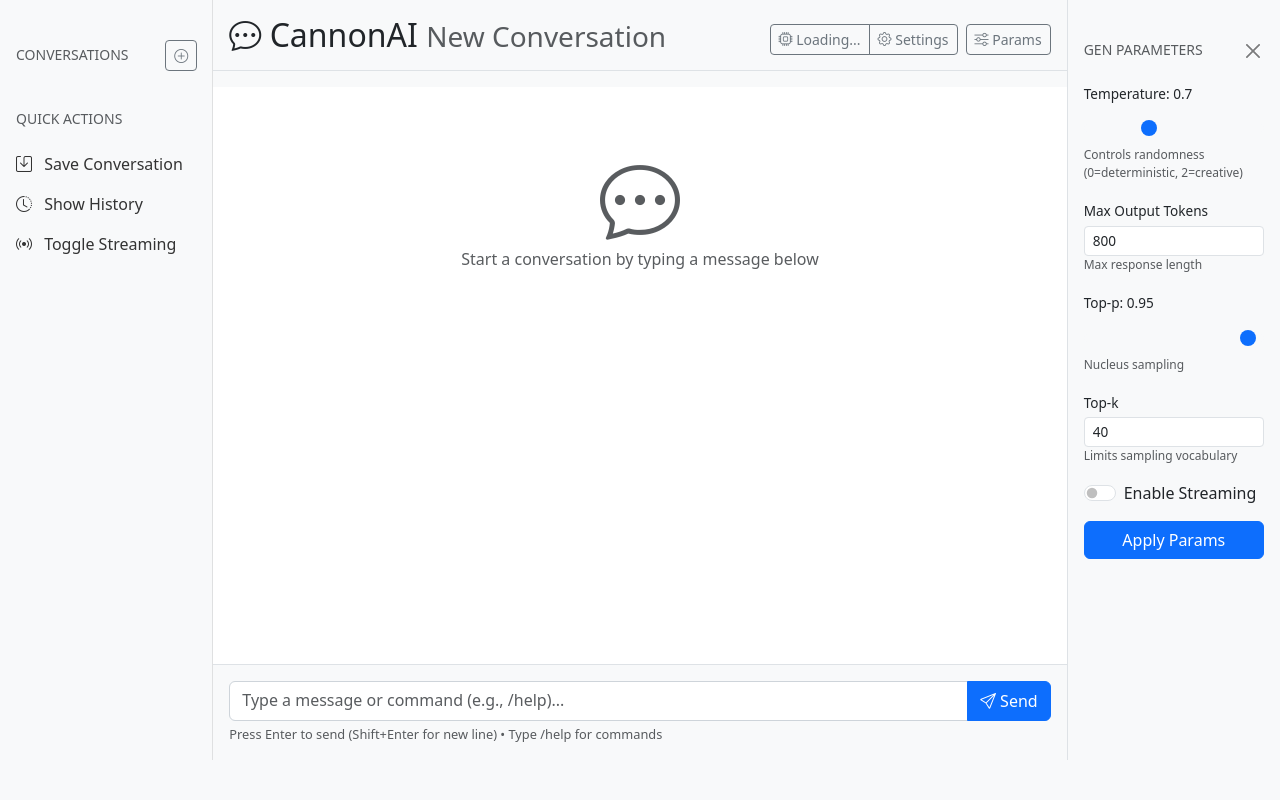
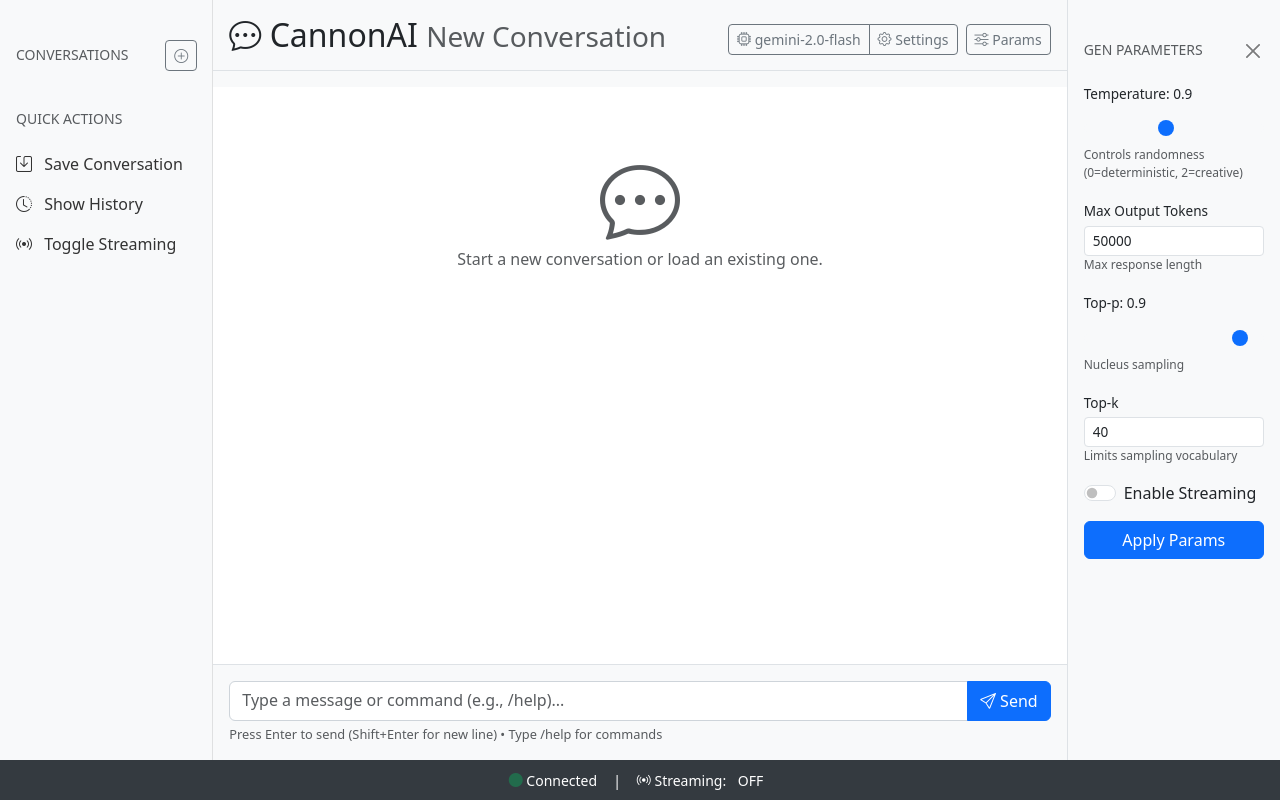
Before and after one commit to CannonWest/CannonAI, a Flask app: page / in a window 1280 px wide. Run offline with Flask 3, Linux system fonts and the light colour scheme; data that the repository does not hold is empty; some libraries are stand-ins or nearby versions.

Commit message:
Revert "removed footer"
This reverts commit 7c7a4c08e4c3988e4f6fce0ea797a8fe27fc0872.

```diff
--- a/cannonai/gui/static/js/app.js
+++ b/cannonai/gui/static/js/app.js
@@ -665,6 +665,11 @@
         document.getElementById('thinkingIndicator').classList.toggle('d-none', !show);
     }
 
+    updateConnectionStatus(connected = true) { /* ... (no change to this function) ... */
+        const statusEl = document.getElementById('connectionStatus');
+        statusEl.innerHTML = `<i class="bi bi-circle-fill ${connected ? 'text-success pulsate-connection' : 'text-danger'}"></i> ${connected ? 'Connected' : 'Disconnected'}`;
+    }
+
     updateModelDisplay(model) { /* ... (no change to this function) ... */
         document.getElementById('currentModel').textContent = model ? model.split('/').pop() : 'N/A';
     }
--- a/cannonai/gui/templates/index.html
+++ b/cannonai/gui/templates/index.html
@@ -154,6 +154,16 @@
                 </div>
             </div>
         </div>
+    </div>
+
+    <div class="status-bar">
+        <span id="connectionStatus">
+            <i class="bi bi-circle-fill text-danger"></i> Disconnected
+        </span>
+        <span class="mx-2">|</span>
+        <span id="streamingStatus">
+            <i class="bi bi-broadcast"></i> Streaming: <span id="streamingMode">OFF</span>
+        </span>
     </div>
 
     <div class="modal fade" id="newConversationModal" tabindex="-1">
```
